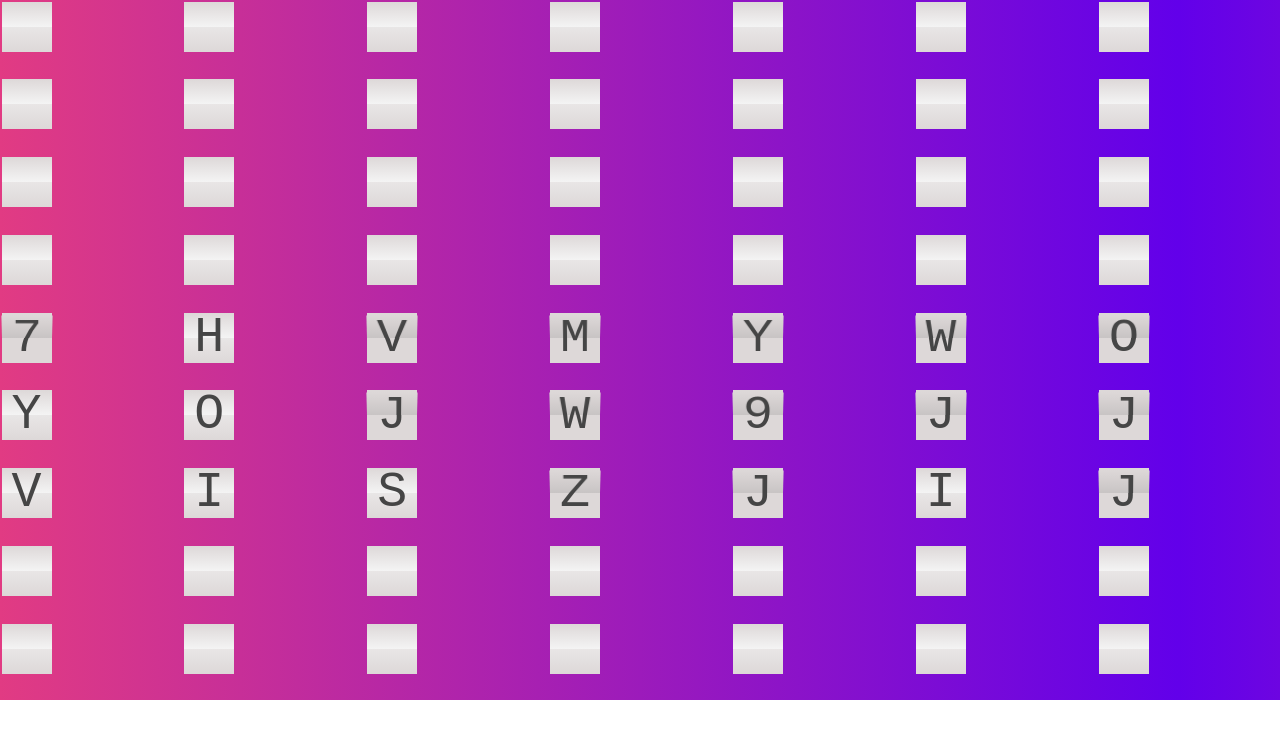
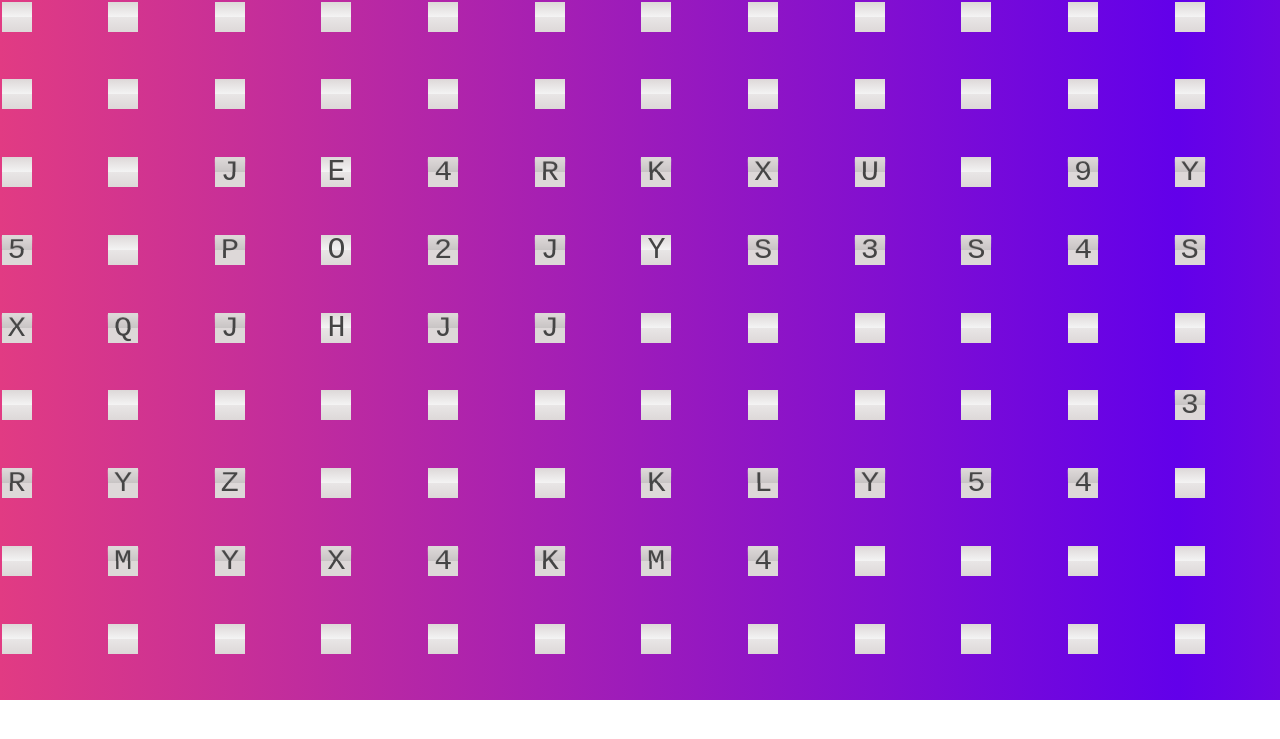
Before and after one commit to Herb0t/herb0t.github.io, a Jekyll site: the page built from index.html, in a window 1280 px wide. Shown: the top 739 px of the page. Built offline with Jekyll 4.4.1, drawn with Linux system fonts in a browser that asks for light colours.

Commit message:
basic flip new sizes

```diff
--- a/_sass/home.scss
+++ b/_sass/home.scss
@@ -50,6 +50,8 @@
     --g2: rgb(236, 64, 122);
     --fliper: rgb(221, 216, 216);
     --text: rgb(69,69,69);
+    --height: 30px;
+    --width: var(--height);
 }
 
 @keyframes background-pan {
@@ -209,10 +211,10 @@
 /* -- flip -- */
 .splitflap {
   position: relative;
-  max-width: 50px;
-  height: 50px;
-  line-height: 50px;
-  font-size: 50px;
+  max-width: var(--width);
+  height: var(--height);
+  line-height: 1em;
+  font-size: var(--height);
   inset: 1.5px;
   margin-bottom: 1.5px;
   font-family: Monospace;
--- a/assets/js/flip.js
+++ b/assets/js/flip.js
@@ -15,8 +15,8 @@
     b2 = ""
     ;
 
-let beginStr = "                            WELCOMETO MY  SHOP                                             ".toUpperCase().split("");
-let endStr = "                            THANK  YOU FORVISITIN                     shop   about  contact".toUpperCase().split("");
+let beginStr = "                            THANK YOU FOR VISITING                     shop   about  contact                                                                                                                                                                                                                                                             ".toUpperCase().split("");
+let endStr = "                          WELCOME     TO MY       SHOP                                                                                                                                                                                                                                                                                                   ".toUpperCase().split("");
 
 const speed = 0.40; // seconds
 const char = ['A', 'B', 'C', 'D', 'E', 'F', 'G', 'H', 'I', 'J', 'K', 'L',
@@ -134,10 +134,12 @@
 
   wrapper.innerHTML = "";
 
-  const size = document.body.clientWidth > 800 ? 100 : 50;
+  const size = document.body.clientWidth > 800 ? 100 : 30;
 
-  columns = Math.floor(document.body.clientWidth / size) > 7 ? 7 : Math.floor(document.body.clientWidth / size);
-  rows = Math.floor(document.body.clientHeight / size) > 13 ? 13 : Math.floor(document.body.clientHeight / size);
+  // columns = Math.floor(document.body.clientWidth / size);
+  columns = Math.floor(document.body.clientWidth / size) > 12 ? 12 : Math.floor(document.body.clientWidth / size);
+  // rows = Math.floor(document.body.clientHeight / size);
+  rows = Math.floor(document.body.clientHeight / size) > 20 ? 20 : Math.floor(document.body.clientHeight / size);
   console.log(columns, rows);
   console.log(wrapper);
   wrapper.style.setProperty("--columns", columns);
```
Also changed, not shown: 4 other files.
